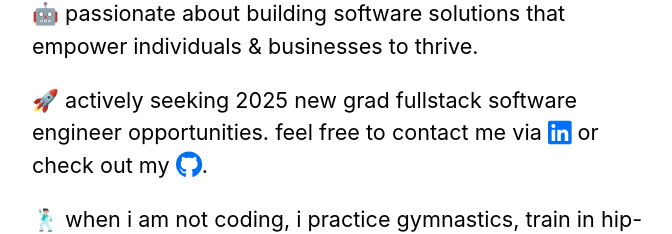
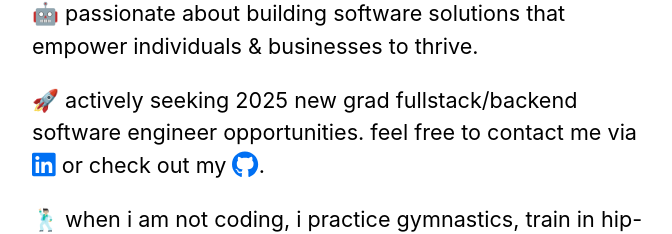
Before and after one commit to yunchipang/nextjs-portfolio, a Next.js app: page / in a window 1280 px wide. Shown: the part 578-812 px from the top of the page, without its empty margins (302-974 px from the left). Built offline with nearby package versions, Linux system fonts and the light colour scheme.

Commit message:
update resume and index (#71)

```diff
--- a/src/pages/index.tsx
+++ b/src/pages/index.tsx
@@ -33,7 +33,7 @@ export default function Home() {
           individuals & businesses to thrive.
         </p>
         <p>
-          🚀 actively seeking 2025 new grad fullstack software engineer
+          🚀 actively seeking 2025 new grad fullstack/backend software engineer
           opportunities. feel free to contact me via{' '}
           <Link href={profileLinks.LINKEDIN} target="_blank">
             <FontAwesomeIcon icon={faLinkedin} size="lg" />
```
Also changed, not shown: 1 other file (tests, documents, lock files or other folders).
